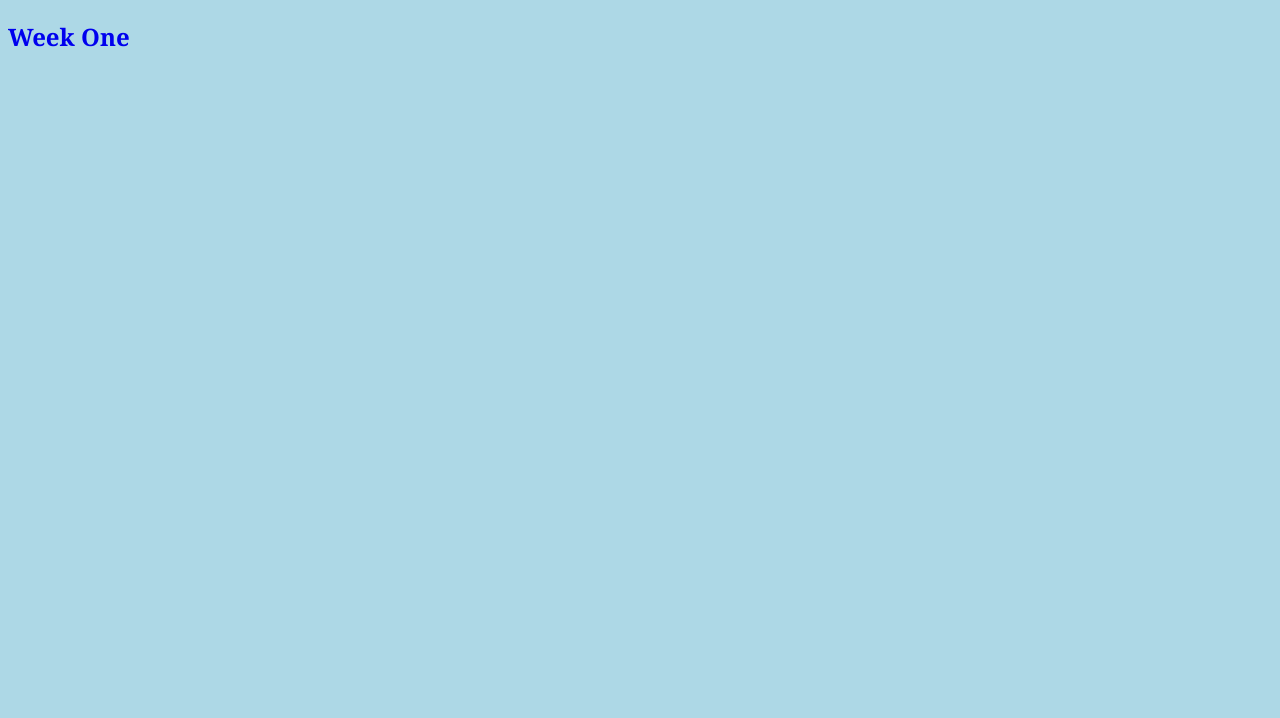
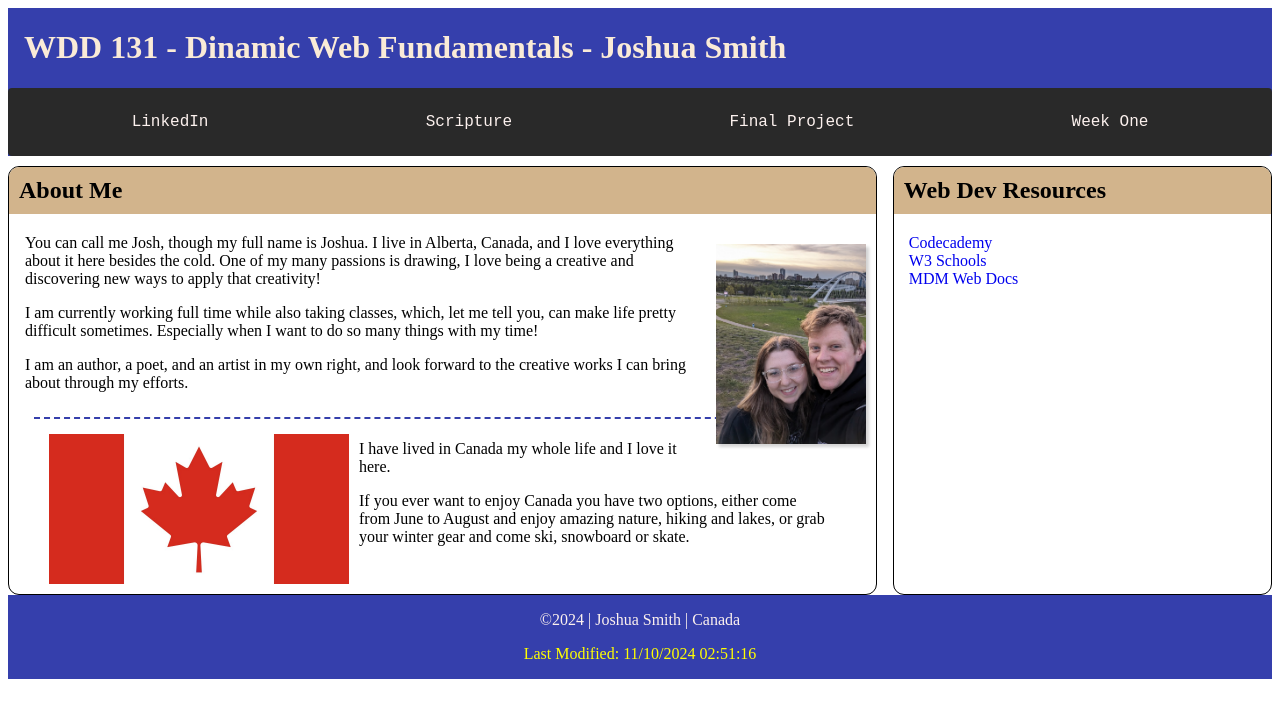
Before and after one commit to jtheflipsmith/wdd131, a plain HTML site: page index.html in a window 1280 px wide. Drawn offline with Linux system fonts and the light colour scheme.

Commit message:
Finished personal site

```diff
--- a/index.html
+++ b/index.html
@@ -1,16 +1,53 @@
 <!DOCTYPE html>
-<html lang="en">
+<html lang="en-US">
 <head>
     <meta charset="UTF-8">
     <meta name="viewport" content="width=device-width, initial-scale=1.0">
-    <title>Document</title>
-    <link rel="stylesheet" href="styles/main.css">
+    <title>WDD 131 - Dinamic Web Fundamentals - Joshua Smith</title>
+    <meta name="description" content="WDD 131 - Dinamic Web Fundamentals - Joshua Smith - My info, assignment access, links to more of me.">
+    <meta name="author" content="Joshua C Smith">
+    <link rel="stylesheet" href="styles/base.css">
+    <script src="scripts/getdates.js" defer></script>
 </head>
 <body>
     <header>
-        <nav>
-            <h1><a href="week01/basic-layout.html">Week One</a></h1>
+        <h1>WDD 131 - Dinamic Web Fundamentals - Joshua Smith</h1>
+        <nav class="navigation">
+            <a href="https://www.linkedin.com/in/joshua-smith-1630b2167/" target="_blank">LinkedIn</a>
+            <a href="https://www.churchofjesuschrist.org/study/scriptures/bofm/alma/32?lang=eng" target="_blank">Scripture</a>
+            <a href="#">Final Project</a>
+            <a href="week01/basic-layout.html">Week One</a>
         </nav>
     </header>
+    <main>
+        <section class="card">
+            <h1>About Me</h1>
+            <div class="king">
+                <img src="images/profile-pic.jpg" alt="Josh and Madison outside smiling">
+                <p>You can call me Josh, though my full name is Joshua. I live in Alberta, Canada, and I love everything about it here besides the cold. One of my many passions is drawing, I love being a creative and discovering new ways to apply that creativity!</p>
+                <p>I am currently working full time while also taking classes, which, let me tell you, can make life pretty difficult sometimes. Especially when I want to do so many things with my time!</p>
+                <p>I am an author, a poet, and an artist in my own right, and look forward to the creative works I can bring about through my efforts.</p>
+            </div>
+            <div class="queen">
+                <img src="images/canada-flag.jpg" alt="Canadian Flag">
+                <p>I have lived in Canada my whole life and I love it here.</p>
+                <p>If you ever want to enjoy Canada you have two options, either come from June to August and enjoy amazing nature, hiking and lakes, or grab your winter gear and come ski, snowboard or skate.</p>
+            </div>
+
+        </section>
+        <section class="card">
+            <h1>Web Dev Resources</h1>
+            <a href="https://www.codecademy.com/" target="_blank">Codecademy</a>
+            <a href="https://www.w3schools.com/" target="_blank">W3 Schools</a>
+            <a href="https://developer.mozilla.org/" target="_blank">MDM Web Docs</a>
+        </section>
+    </main>
+    <footer>
+        <p>&copy<span id="currentyear"></span> | Joshua Smith | Canada</p>
+        <div class="mod">
+            <p id="lastModified"></p>
+        </div>
+
+    </footer>
 </body>
 </html>
--- /dev/null
+++ b/scripts/getdates.js
@@ -0,0 +1,6 @@
+const year = new Date().getFullYear();
+document.querySelector("#currentyear").textContent = year;
+
+const modified = new Date().getDate();
+
+document.querySelector("#lastModified").textContent = `Last Modified: ${document.lastModified}`;
--- /dev/null
+++ b/styles/base.css
@@ -0,0 +1,118 @@
+body {
+    background: 050029;
+    display: grid;
+    grid-template-rows: 6 1fr;
+    grid-template-columns: 6fr;
+
+}
+
+* {
+    /* CSS HSL */
+    --seashell: hsla(13, 70%, 96%, 1);
+    --jasmine: hsla(46, 83%, 72%, 1);
+    --moonstone: hsla(187, 54%, 52%, 1);
+    --persian-blue: hsla(235, 53%, 44%, 1);
+    --jet: hsla(0, 0%, 16%, 1);
+}
+
+header {
+    color: antiquewhite;
+    background: var(--persian-blue);
+}
+
+header h1 {
+    margin-left: 1rem;
+}
+
+.navigation {
+    display: flex;
+    justify-content: space-around;
+    padding: 15px;
+    background: var(--jet);
+    border-radius: 4px;
+
+
+}
+
+
+.navigation a {
+    color: var(--seashell);
+    text-decoration: none;
+    font-family:'Courier New', Courier, monospace;
+    padding: 10px;
+
+}
+
+.navigation a:hover {
+    background-color: var(--moonstone);
+    padding: 10px;
+    border-radius: 5px;
+    align-content: center;
+    color: black;
+}
+
+
+
+main {
+    display: grid;
+    gap: 1rem;
+    grid-template-columns: 1fr 30%;
+    margin-top: 10px;
+}
+
+
+.card {
+    background: white;
+    border: 1px solid black;
+    border-radius: 11px;
+}
+
+.card h1 {
+    background: tan;
+    padding: 10px;
+    margin-top: 0;
+    border-top-right-radius: 10px;
+    border-top-left-radius: 10px;
+
+}
+
+.king img {
+    height: 200px;
+    box-shadow: 3px 3px 3px lightgray;
+    float: right;
+    margin: 10px;
+}
+
+.queen {
+    margin: 25px;
+    border-top: 2px dashed var(--persian-blue);
+    padding: 5px;
+}
+
+.queen img {
+    float: left;
+    height: 150px;
+    padding: 10px;
+
+}
+
+.card p {
+    margin: 1rem;
+}
+
+.card a {
+    text-decoration: none;
+    display: flex;
+    justify-content: start;
+    margin-left: 15px;
+}
+
+footer {
+    background: var(--persian-blue);
+    color: var(--seashell);
+    place-items: center;
+}
+
+.mod {
+    color: yellow;
+}
--- a/styles/main.css
+++ /dev/null
@@ -1,8 +0,0 @@
-body {
-    background: lightblue;
-}
-
-nav a {
-    text-decoration: none;
-    font-family: Cambria, Cochin, Georgia, Times, 'Times New Roman', serif;
-}
```
Also changed, not shown: images/canada-flag.jpg (added), images/profile-pic.jpg (added).
